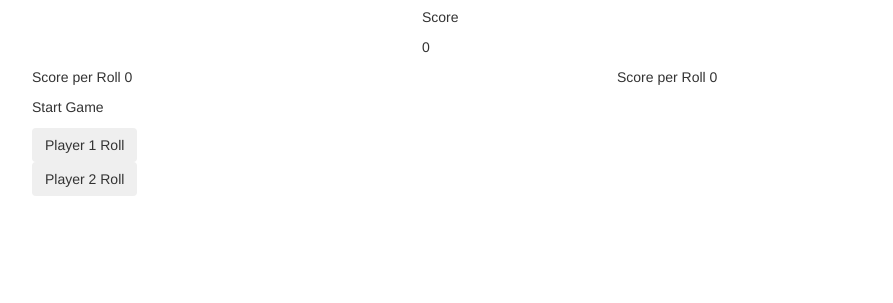
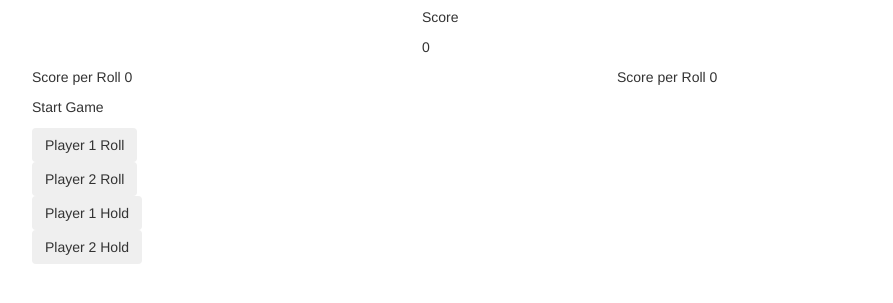
Before and after one commit to gkarumba/Pig-Dice-Game, a plain HTML site: page index.html in a window 1280 px wide. Shown: the part 123-426 px from the top of the page, without its empty margins (38-931 px from the left). Drawn offline with nearby package versions, Linux system fonts and the light colour scheme.

Commit message:
Add the hold roll buttons

```diff
--- a/index.html
+++ b/index.html
@@ -128,5 +128,13 @@
                 <button class="btn" id="role-p2-btn">Player 2 Roll</button>
             </div>
         </section>
+        <section class="role-hold-btn">
+            <div class="role-dice-player1">
+                <button class="btn" id="hold-p1-btn">Player 1 Hold</button>
+            </div>
+            <div class="role-dice-player2">
+                <button class="btn" id="hold-p2-btn">Player 2 Hold</button>
+            </div>
+        </section>
 </body>
 </html>
```
